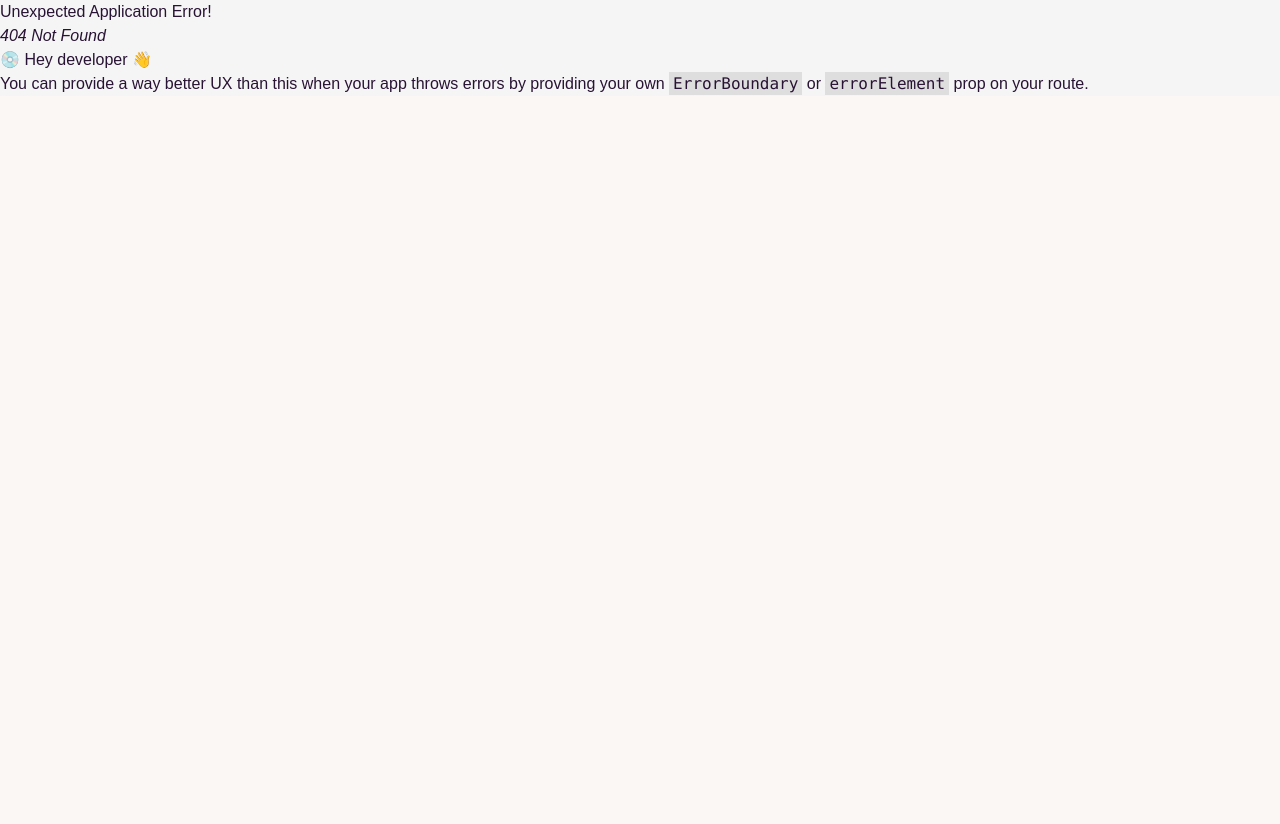
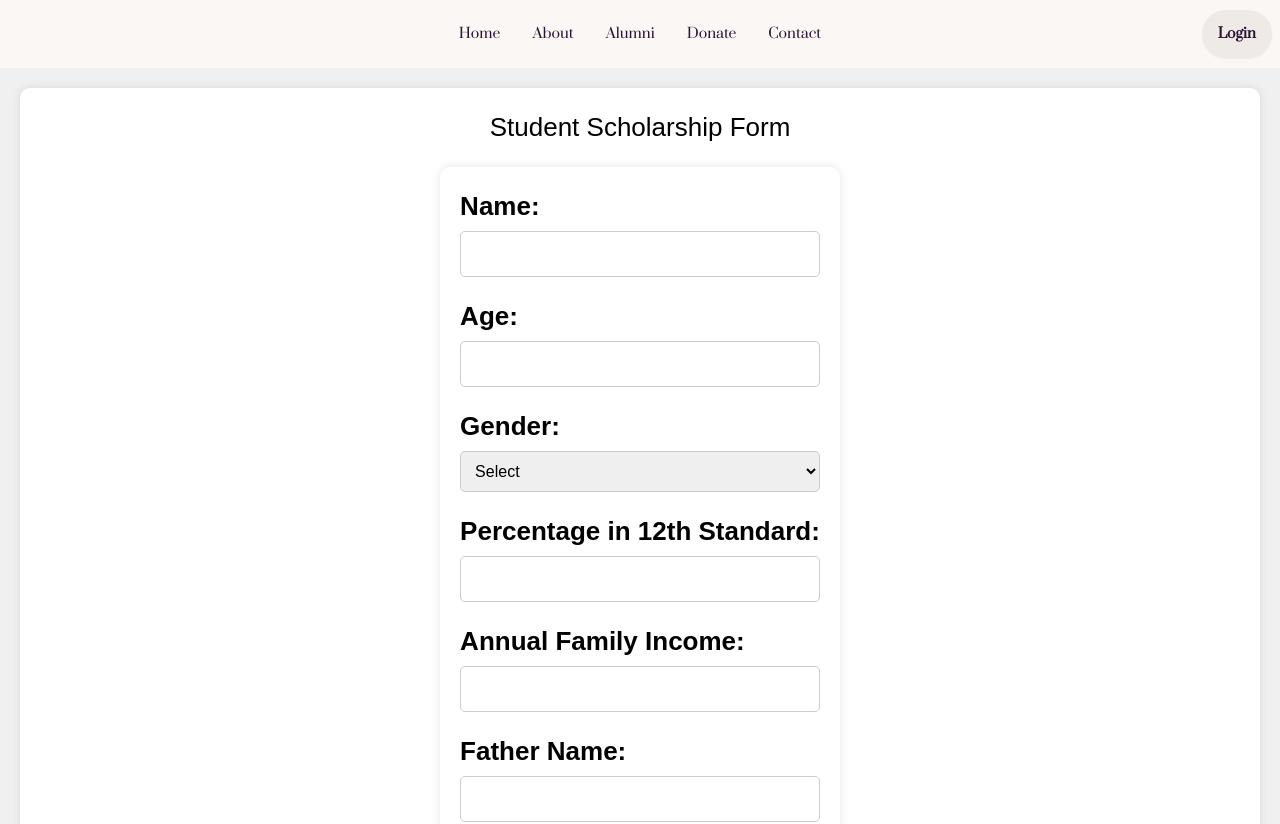
Before and after one commit to cfghyderabad24/Team-29, a React (Vite) app in the folder team29/: page /registration in a window 1280 px wide. Before the commit this address had no page. Shown: the top 824 px of the page. Before the commit the page ends 800 px from the top, so only its background shows below. Built offline with nearby package versions, Linux system fonts and the light colour scheme.

Commit message:
reg form integrated

```diff
--- a/team29/src/components/Logintype/LoginType.jsx
+++ b/team29/src/components/Logintype/LoginType.jsx
@@ -1,5 +1,6 @@
 import React from 'react';
 import { useNavigate } from 'react-router-dom';
+import { useState } from 'react';
 import './LoginType.css';
 
 const LoginType = () => {
--- a/team29/src/components/ScholarshipForms/NewForm.jsx
+++ b/team29/src/components/ScholarshipForms/NewForm.jsx
@@ -1,10 +1,11 @@
 import React from 'react'
 import { useLocation } from 'react-router-dom';
 import "./NewForm.css"
+import { useState } from 'react';
 
 const NewForm = () => {
     const location = useLocation();
-    const { option } = location.state || {};
+    //const { option } = location.state || {};
     const [form, setForm] = useState({
       name: '',
       age: '',
@@ -24,6 +25,8 @@ const NewForm = () => {
       phone: '',
       email: '',
     });
+    const handleSubmit = ()=>{}
+    const handleChange=()=>{}
     return (
         <div className="FormPage">
           <header className="App-header">
--- a/team29/src/components/login/Login.jsx
+++ b/team29/src/components/login/Login.jsx
@@ -1,14 +1,28 @@
 import React from 'react';
-import { useParams } from 'react-router-dom';
+import { useParams, useNavigate } from 'react-router-dom';
 import './Login.css';
 
 const Login = () => {
   const { userType } = useParams();
+  const navigate = useNavigate();
+
+  const handleSubmit = (event) => {
+    event.preventDefault();
+
+    // Check if the user type is 'partner-ngo'
+    if (userType === 'partner-ngo') {
+      // Navigate to the registration form
+      navigate('/registration');
+    } else {
+      // Handle other user types or show an error message
+      alert('Login successful');
+    }
+  };
 
   return (
     <div className="login-container">
       <h2>Login as {userType.replace('-', ' ')}</h2>
-      <form className="login-form">
+      <form className="login-form" onSubmit={handleSubmit}>
         <div className="form-group">
           <label htmlFor="id">ID:</label>
           <input type="text" id="id" name="id" required />
--- a/team29/src/main.jsx
+++ b/team29/src/main.jsx
@@ -6,6 +6,7 @@ import Layout from './Layout.jsx'
 import LoginType from './components/Logintype/LoginType.jsx'
 import { createBrowserRouter,createRoutesFromElements,Route, RouterProvider } from 'react-router-dom'
 import Login from './components/login/Login.jsx'
+import NewForm from './components/ScholarshipForms/NewForm.jsx'
 
 const router=createBrowserRouter(
   createRoutesFromElements(
@@ -13,8 +14,8 @@ const router=createBrowserRouter(
       <Route path="" element={<Home/>}/>
       <Route path="/logintype" element={<LoginType/>}/>
       <Route path="/login/:userType" element={<Login/>}/>
-      {/*<Route path="footer-contact" element={<FooterContact/>}/>
-      <Route path="footer-KnowTheTeam" element={<FooterKnowTheTeam/>}/>
+      <Route path="/registration" element={<NewForm/>}/>
+      {/*<Route path="footer-KnowTheTeam" element={<FooterKnowTheTeam/>}/>
       <Route path="footer-reference" element={<FooterReference/>}/> */}
     </Route>
   )
```
